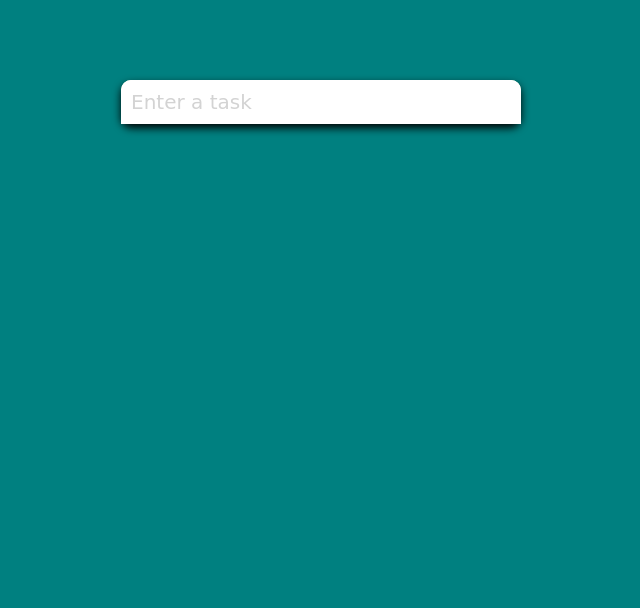
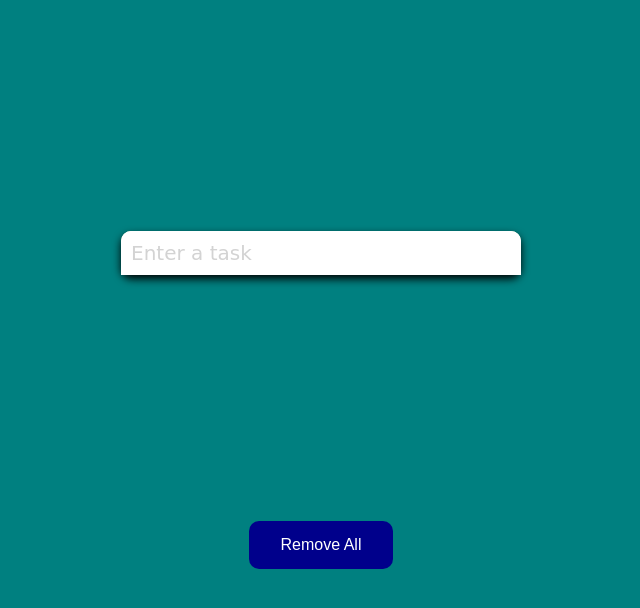
Before and after one commit to hgarbeil/ToDo, a plain HTML site: page index.html in a window 1280 px wide. Shown: the whole page, without its empty margins (319-959 px from the left). Drawn offline with Linux system fonts and the light colour scheme.

Commit message:
remove all items

```diff
--- a/index.html
+++ b/index.html
@@ -9,6 +9,8 @@
     <link rel="stylesheet" href="style.css">
 </head>
 <body>
+    <div class="main">
+        <div>
         <form class="form">
             <input type="text" class="input" placeholder="Enter a task"
             autocomplete="off">
@@ -20,6 +22,11 @@
             -->
             </ul>
         </form>
+    </div>
+    <div>
+        <button class="button" id="removeButton">Remove All</button>
+    </div>
+    </div>
     <script src="script.js"></script>
 </body>
 </html>
--- a/script.js
+++ b/script.js
@@ -1,6 +1,7 @@
 const formEl = document.querySelector(".form");
 const inputEl = document.querySelector(".input");
 const ulEl = document.querySelector(".list");
+const removeBtn = document.getElementById("removeButton");
 
 let list = JSON.parse(localStorage.getItem("list")) ;
 if(list){
@@ -14,6 +15,10 @@ formEl.addEventListener("submit", (event)=>{
     event.preventDefault() ;
     todoList() ;
 
+}) ;
+removeBtn.addEventListener("click",()=>{
+    ulEl.innerHTML = "" ;
+    localStorage.clear() ;
 }) ;
 
 
--- a/style.css
+++ b/style.css
@@ -5,9 +5,16 @@ body{
     background-color: teal;
 }
 
+.main{
+    display: flex ;
+    flex-direction: column ;
+    justify-content: space-evenly ;
+    align-items: center;
+    height:100dvh;
+}
+
 .form {
-    position: absolute;
-    top: 10% ;
+
     box-shadow: 0 4px 8px ;
     width: 400px ;
     background-color: lightyellow;
@@ -29,7 +36,7 @@ body{
 }
 
 .list {
-    margin: 0;
+    margin-top: 4px;
     padding: 0 ;
 }
 
@@ -71,3 +78,16 @@ body{
     transform: translateY(-50%);
     cursor: pointer;
 }
+
+#removeButton{
+  background-color: darkblue;
+  border: none;
+  border-radius: 10px ;
+  color: white;
+  padding: 15px 32px;
+  text-align: center;
+  text-decoration: none;
+  display: inline-block;
+  font-size: 16px;
+  cursor: pointer;
+}
```
Lines whose indentation alone changed are shown as unchanged.
